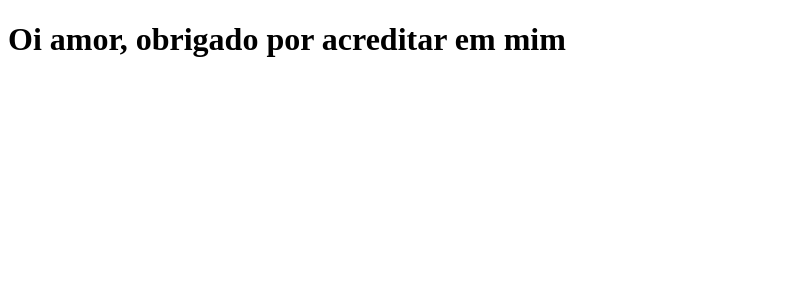
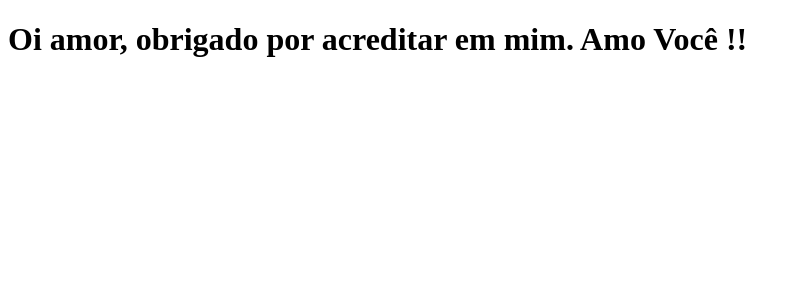
Before and after one commit to lorenzorbr/blog-website, a Next.js app: page / in a window 1280 px wide. Shown: the top 300 px of the page, without its empty margins (0-799 px from the left). Built offline with nearby package versions, Linux system fonts and the light colour scheme.

Commit message:
change home page message

```diff
--- a/pages/index.js
+++ b/pages/index.js
@@ -1,5 +1,5 @@
 function Home() {
-  return <h1>Oi amor, obrigado por acreditar em mim</h1>
+  return <h1>Oi amor, obrigado por acreditar em mim. Amo Você !! </h1>
 }
 
 export default Home;
```
